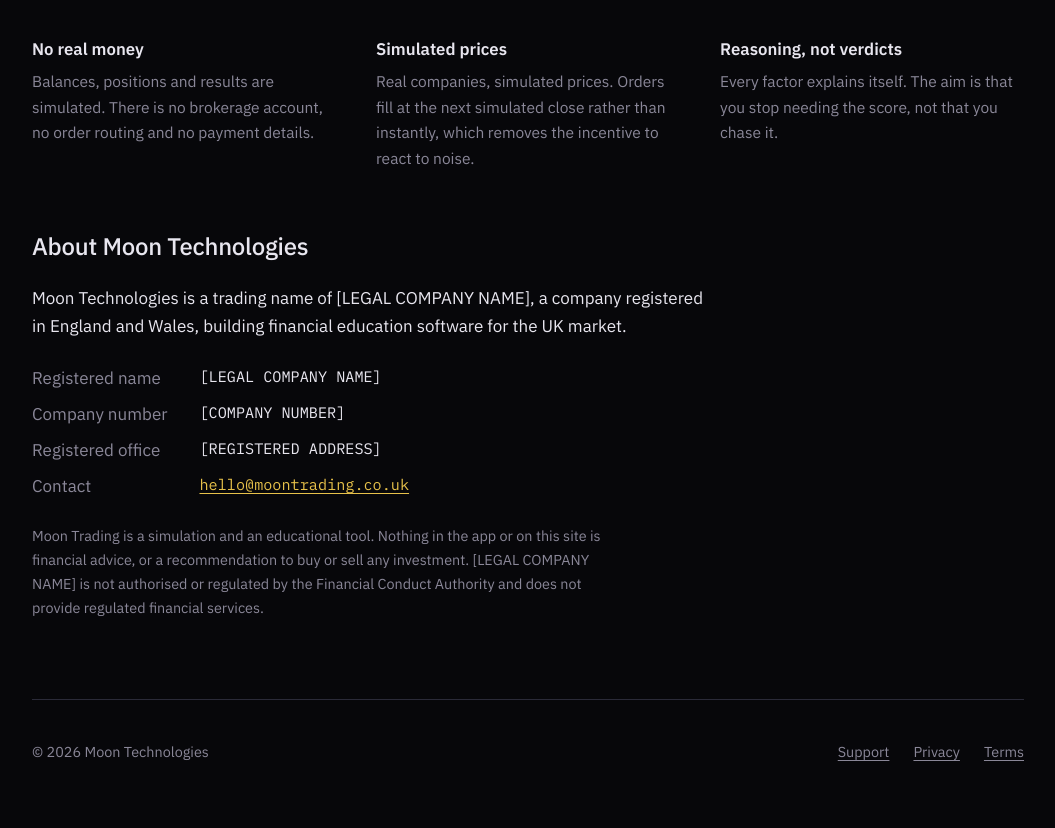
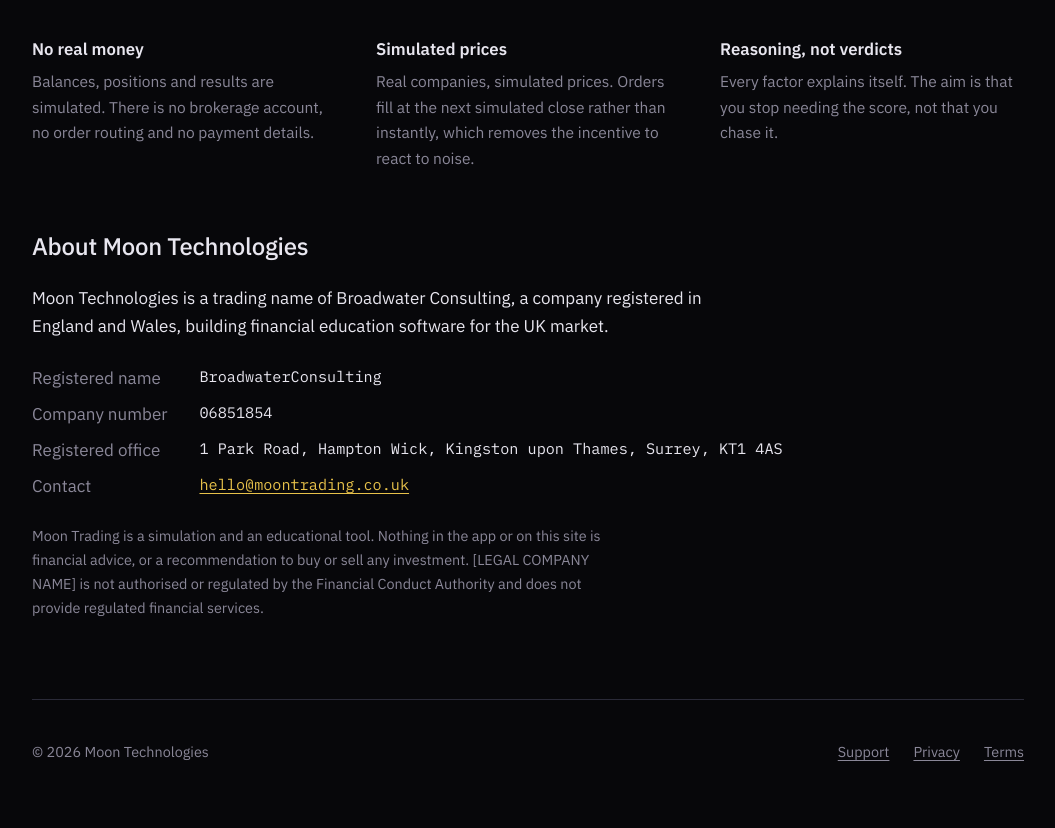
Before and after one commit to JamieCrock/MoonTechnologies1, a plain HTML site: page index.html in a window 1280 px wide. Shown: the part 2153-2981 px from the top of the page, without its empty margins (112-1167 px from the left). Drawn offline with Linux system fonts and the light colour scheme.

Commit message:
Update company information in index.html

```diff
--- a/index.html
+++ b/index.html
@@ -93,11 +93,11 @@
   </div>
 
   <h2>About Moon Technologies</h2>
-  <p>Moon Technologies is a trading name of [LEGAL COMPANY NAME], a company registered in England and Wales, building financial education software for the UK market.</p>
+  <p>Moon Technologies is a trading name of Broadwater Consulting, a company registered in England and Wales, building financial education software for the UK market.</p>
   <dl class="meta">
-    <dt>Registered name</dt><dd>[LEGAL COMPANY NAME]</dd>
-    <dt>Company number</dt><dd>[COMPANY NUMBER]</dd>
-    <dt>Registered office</dt><dd>[REGISTERED ADDRESS]</dd>
+    <dt>Registered name</dt><dd>BroadwaterConsulting</dd>
+    <dt>Company number</dt><dd>06851854</dd>
+    <dt>Registered office</dt><dd>1 Park Road, Hampton Wick, Kingston upon Thames, Surrey, KT1 4AS</dd>
     <dt>Contact</dt><dd><a href="mailto:hello@moontrading.co.uk">hello@moontrading.co.uk</a></dd>
   </dl>
 
```
